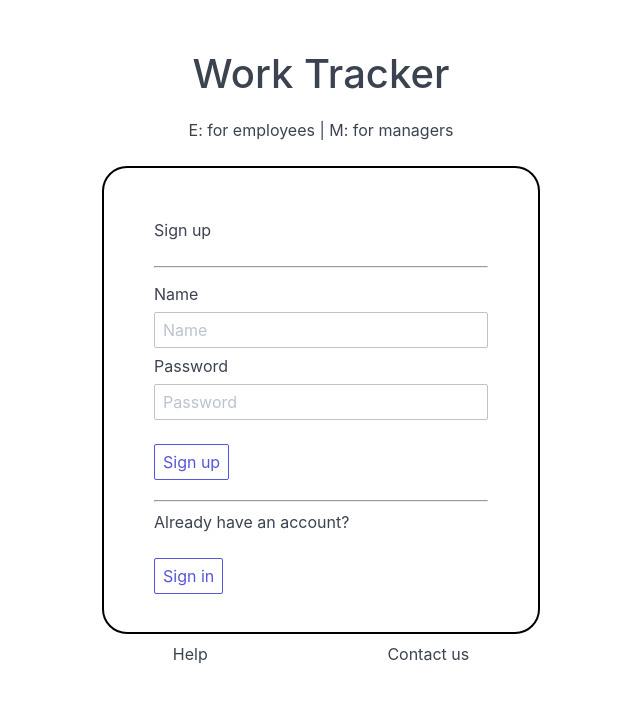
After one commit to ifbhack/WorkTracker, a Flask app: page /signUp in a window 1280 px wide. The commit adds this page. Shown: the top 715 px of the page, without its empty margins (319-959 px from the left). Run offline with Flask 2, Linux system fonts and the light colour scheme.

Commit message:
added: signup page; function templates; homepage

```diff
--- a/main.py
+++ b/main.py
@@ -1,24 +1,42 @@
-from flask import Flask, render_template, request
+# GLOBAL
+from flask import Flask, render_template, request, redirect, url_for
 
+# LOCAL
+import functions
+
+# INIT
 app = Flask(__name__)
 
-@app.route('/')
-def index():
-  return render_template('index-login.html')
+# FLASK FUNCTIONS
 
+# MANAGER/EMPLOYEE LOGIN
 @app.route('/', methods=['GET', 'POST'])
-def login():
+def signIn():
   if request.method == 'POST':
-    name, password = request.form['name'], request.form['password']
+    return functions.userSignIn()
 
-    if name[0].upper() == 'E':
-      return f'Employee with the name: {name[2:]}'
-    elif name[0].upper() == 'M':
-      return f'Manager with the name: {name[2:]}'
-    else:
-      return 'Login failed due to incorrect login details or due to the username not prefixed with either "e:" or "m:"'
+  return render_template('index-signIn.html')
 
-  return render_template('index-login.html')
+@app.route('/signUp', methods=['GET', 'POST'])
+def signUp():
+  global name
 
+  if request.method == 'POST':
+    name = functions.userSignUp()
+    return redirect(url_for('homepage'))
+
+  return render_template('index-signUp.html')
+
+@app.route('/homepage')
+def homepage():
+  if 'e:' in name:
+    return f'employee by the name of {name[2:]}'
+  elif 'm:' in name:
+    return f'manager by the name of {name[2:]}'
+  else:
+    return 'error'
+
+
+# MAIN
 if __name__ == '__main__':
     app.run(host='0.0.0.0')
--- a/templates/index-login.html
+++ b/templates/index-signIn.html
@@ -8,7 +8,7 @@
     </header>
 
     <div class="login-section container grid-lg">
-        <p>E: for employees | M: for managers</p>
+        <p>Please enter your user number and password</p>
         <div class="login-form form-group">
             <p style="text-align: left;">Sign in</p>
             <hr />
@@ -26,7 +26,7 @@
             </form>
             <hr />
             <p style="text-align: left;">New User?</p>
-            <button class="btn" style="text-align: left; float: left;"><a>Sign up</a></button>
+            <button class="btn" style="text-align: left; float: left;"><a href="/signUp">Sign up</a></button>
             <br />
         </div>
 
--- /dev/null
+++ b/templates/index-signUp.html
@@ -0,0 +1,34 @@
+{% extends "index.html" %}
+
+{% block title %}Login{% endblock %}
+
+{% block content %}
+    <header>
+        <h1 style="text-align: center; position: relative; top: 50px;">Work Tracker</h1>
+    </header>
+
+    <div class="login-section container grid-lg">
+        <p>E: for employees | M: for managers</p>
+        <div class="login-form form-group">
+            <p style="text-align: left;">Sign up</p>
+            <hr />
+            <form action="" method="post" style="position: relative;">
+                <label class="form-label" style="text-align: left;" for="name">Name</label>
+                <input class="form-input" type="text" name="name" placeholder="Name" required>
+
+                <label class="form-label" style="text-align: left;" for="password">Password</label>
+                <input class="form-input" type="password" name="password" placeholder="Password" required>
+
+                <br />
+                <button class="btn" type="submit" style="text-align: left; float: left;">Sign up</button>
+                <br /> <br />
+            </form>
+            <hr />
+            <p style="text-align: left;">Already have an account?</p>
+            <button class="btn" style="text-align: left; float: left;"><a href="{{ url_for('signIn')}}">Sign in</a></button>
+            <br />
+        </div>
+
+        <span class="helper">Help</span>    <span class="helper">Contact us</span>
+    </div>
+{% endblock %}
--- a/templates/index.html
+++ b/templates/index.html
@@ -4,6 +4,9 @@
     <meta charset="UTF-8">
     <meta http-equiv="X-UA-Compatible" content="IE=edge">
     <meta name="viewport" content="width=device-width, initial-scale=1.0">
+
+    <!-- Remove favicon error message -->
+    <link rel="shortcut icon" href="#">
 
     <!-- Spectre.css import -->
     <link rel="stylesheet" href="https://unpkg.com/spectre.css/dist/spectre.min.css">
```
Also changed, not shown: functions.py (added, +42 -0 lines).
